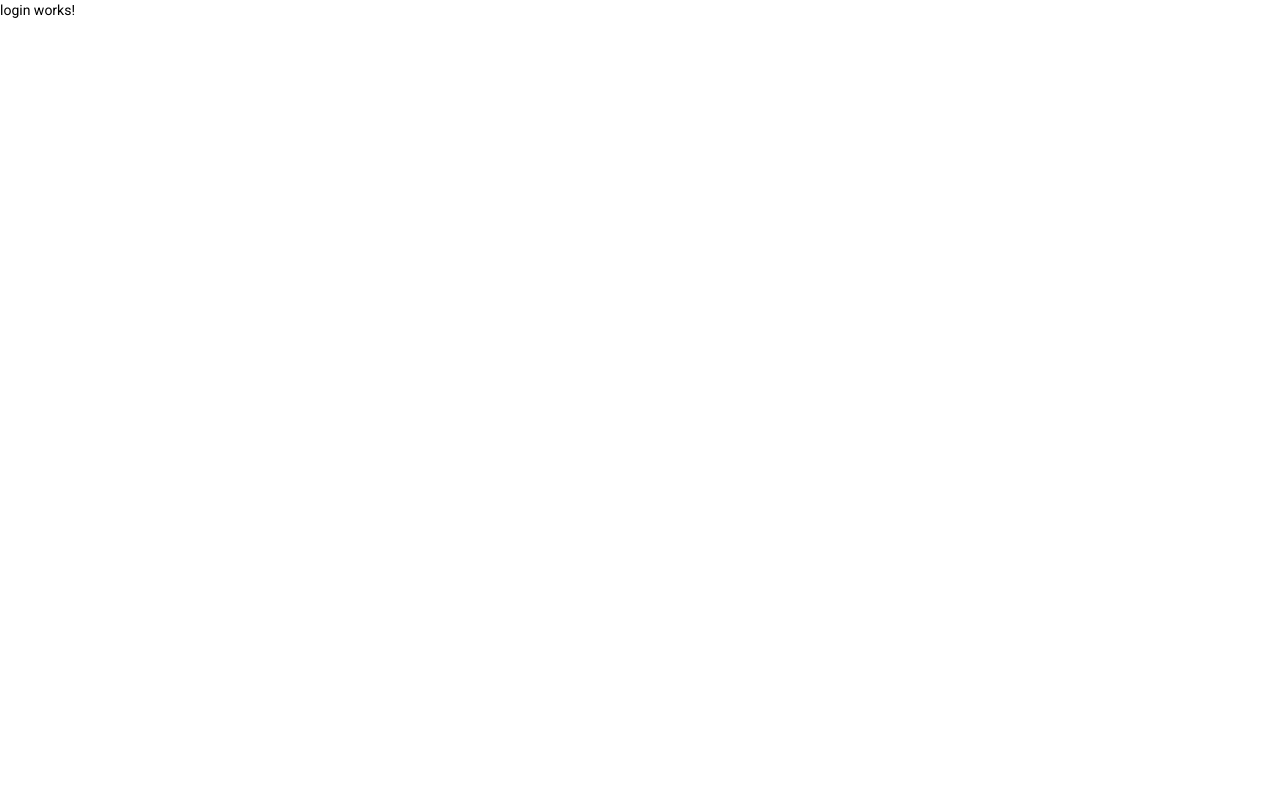
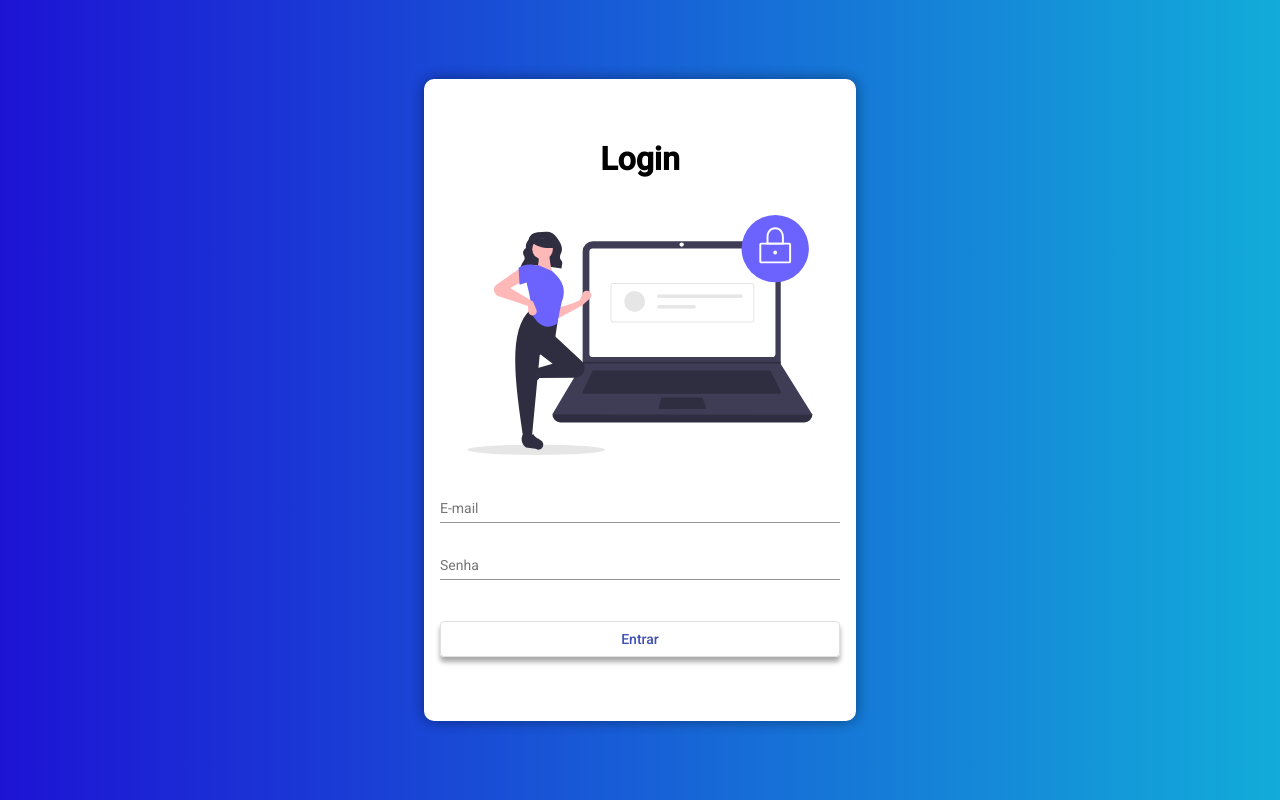
Before and after one commit to Marques-Souza/suport-tecnico-front, an Angular app: page /login in a window 1280 px wide. Built offline with nearby package versions, Linux system fonts and the light colour scheme.

Commit message:
Html e Css do Component Login implementado

```diff
--- a/src/app/components/login/login.component.css
+++ b/src/app/components/login/login.component.css
@@ -0,0 +1,50 @@
+.container{
+    height: 100%;
+    background: linear-gradient(90deg, rgba(29,19,212,1) 0%, rgba(18,172,217,1) 100%, rgba(43,112,194,1) 100%);
+    display: flex;
+    align-items: center;
+    justify-content: center;
+
+}
+.form{
+    width: 25rem;
+    margin: auto;
+    background-color: rgb(235, 235, 235);
+    padding: 4rem 1rem;
+    border-radius: 1rem;
+    background-color: white;
+    border-radius: 10px;
+    box-shadow:
+    5px 5px 10px rgba(0, 0, 0, 0.1),
+    -5px -5px 10px rgba(0, 0, 0, 0.1),
+    -5px 5px 10px rgba(0, 0, 0, 0.1),
+    5px -5px 10px rgba(0, 0, 0, 0.1);
+
+}
+
+h1{
+    width: 100%;
+    text-align: center;
+    font-weight: 600;
+    font-size: 2rem;
+    color: #000000;
+}
+
+img{
+    height: 15rem;
+    width: 100%;
+    margin: 1.5rem auto 1.5rem auto;
+
+
+
+}
+
+.full-width{
+    width: 100%;
+}
+
+.button{
+    margin-top: 1.5rem;
+    box-shadow: 0px 5px 5px rgba(0, 0, 0, 0.336);
+
+}
--- a/src/app/components/login/login.component.html
+++ b/src/app/components/login/login.component.html
@@ -1 +1,20 @@
-<p>login works!</p>
+<div class="container">
+    <form class="form">
+
+        <h1>Login</h1>
+
+        <img src="assets/img/login-image.svg" alt="Help Desk dicas de um Dev">
+        <mat-form-field class="full-width">
+            <mat-label>E-mail</mat-label>
+            <input matInput placeholder="Ex. exemplo@email.com">
+        </mat-form-field>
+
+        <mat-form-field class="full-width">
+            <mat-label>Senha</mat-label>
+            <input type="password" matInput placeholder="Ex. 123">
+        </mat-form-field>
+
+        <button class="full-width button" mat-stroked-button color="primary">Entrar</button>
+    </form>
+
+</div>
```
